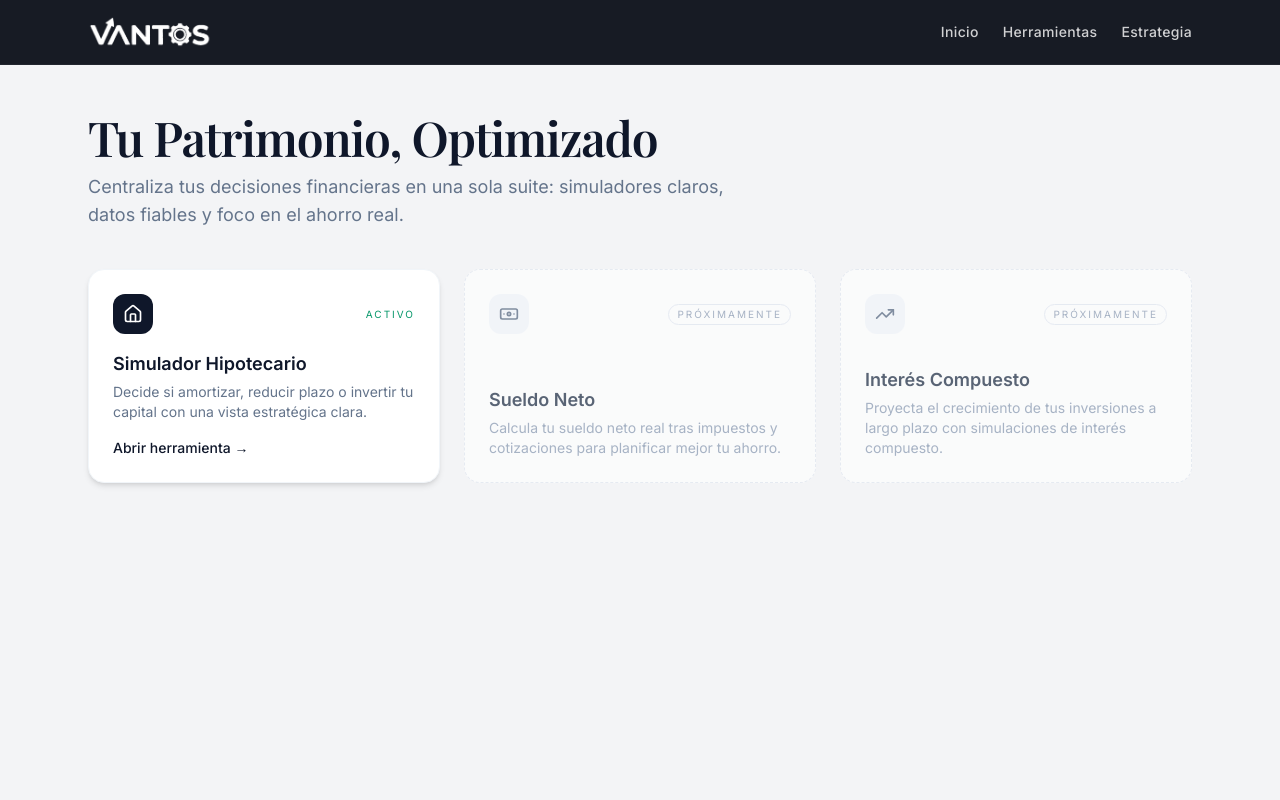
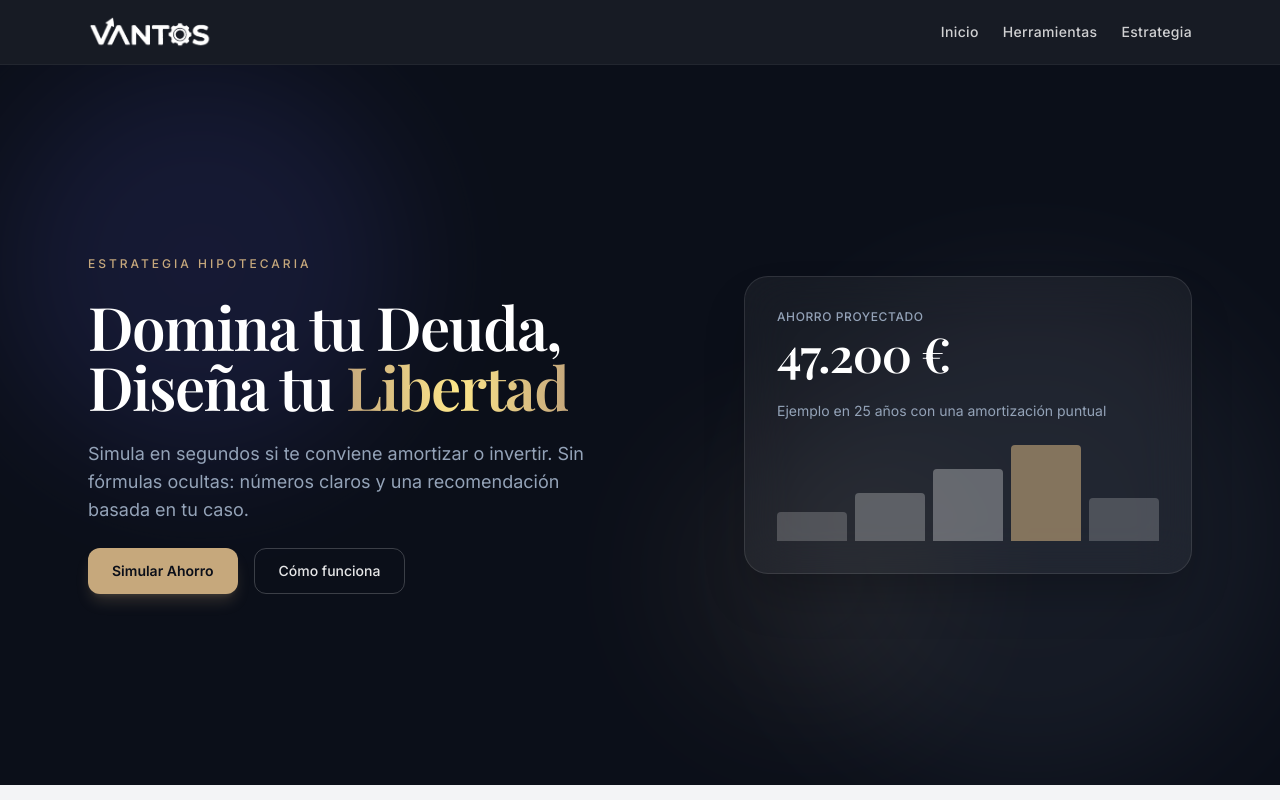
Before and after one commit to bombardeenLaUA/Vantos, a Next.js app: page / in a window 1280 px wide. Shown: the top 800 px of the page. Built offline with nearby package versions, Linux system fonts and the light colour scheme; a web font is replaced by a local one.

Commit message:
fin del cambio de vista

```diff
--- a/app/globals.css
+++ b/app/globals.css
@@ -7,8 +7,6 @@
     text-wrap: balance;
   }
 }
-
-
 
 @layer base {
   :root {
@@ -31,12 +29,12 @@
     --border: 214.3 31.8% 91.4%;
     --input: 214.3 31.8% 91.4%;
     --ring: 222.2 84% 4.9%;
+    --radius: 0.5rem;
     --chart-1: 12 76% 61%;
     --chart-2: 173 58% 39%;
     --chart-3: 197 37% 24%;
     --chart-4: 43 74% 66%;
     --chart-5: 27 87% 67%;
-    --radius: 0.5rem;
   }
   .dark {
     --background: 222.2 84% 4.9%;
@@ -64,20 +62,12 @@
     --chart-4: 280 65% 60%;
     --chart-5: 340 75% 55%;
   }
-}
-
-
-
-@layer base {
   * {
     @apply border-border;
   }
-  body {
-    @apply bg-background text-foreground;
-  }
 }
 
-/* Recharts: eliminar outline/focus feo al clicar/tocar */
+/* Recharts: sin outline al hacer foco */
 .recharts-surface:focus,
 .recharts-layer:focus,
 .recharts-tooltip-wrapper:focus,
@@ -85,14 +75,13 @@
   outline: none !important;
 }
 
-/* Eliminar outline nativo en inputs/selects y controlar el foco con Tailwind */
+/* Inputs/selects: quitar outline nativo, dejar ring de Tailwind */
 select:focus,
 input:focus,
 button:focus {
   outline: none !important;
   box-shadow: none !important;
 }
-
 select:focus-visible,
 input:focus-visible {
   box-shadow: var(--tw-ring-offset-shadow, 0 0 #0000),
--- a/app/layout.tsx
+++ b/app/layout.tsx
@@ -7,13 +7,13 @@ import Footer from "../components/layout/Footer";
 import "./globals.css";
 
 const playfair = Playfair_Display({
-  variable: "--font-serif",
+  variable: "--font-playfair",
   subsets: ["latin"],
   display: "swap",
 });
 
 const inter = Inter({
-  variable: "--font-sans",
+  variable: "--font-inter",
   subsets: ["latin"],
   display: "swap",
 });
--- a/app/page.tsx
+++ b/app/page.tsx
@@ -1,87 +1,93 @@
 import Link from "next/link";
-import { Home as HomeIcon, Banknote, TrendingUp } from "lucide-react";
 
 export default function Home() {
   return (
-    <div className="max-w-6xl mx-auto px-4 sm:px-6 py-12">
-        {/* Hero */}
-        <section className="mb-10">
-          <h1 className="font-serif text-slate-900 text-4xl md:text-5xl font-semibold tracking-tight">
-            Tu Patrimonio, Optimizado
-          </h1>
-          <p className="mt-3 text-slate-500 font-sans text-base md:text-lg max-w-2xl">
-            Centraliza tus decisiones financieras en una sola suite: simuladores claros, datos fiables y foco en el ahorro real.
-          </p>
-        </section>
+    <section className="relative min-h-[90vh] flex items-center bg-vantos-dark overflow-hidden">
+      {/* Luces ambientales (blur extremo, baja opacidad) */}
+      <div
+        className="absolute top-0 left-0 w-[400px] h-[400px] rounded-full blur-3xl opacity-[0.12] bg-indigo-500 pointer-events-none"
+        aria-hidden
+      />
+      <div
+        className="absolute bottom-0 right-0 w-[500px] h-[500px] rounded-full blur-3xl opacity-[0.08] bg-slate-400 pointer-events-none"
+        aria-hidden
+      />
+      <div
+        className="absolute top-1/2 right-1/4 w-[300px] h-[300px] rounded-full blur-3xl opacity-[0.06] bg-vantos-gold pointer-events-none"
+        aria-hidden
+      />
 
-        {/* Bento grid de herramientas */}
-        <section aria-label="Herramientas financieras" className="grid grid-cols-1 md:grid-cols-3 gap-6">
-          {/* Tarjeta 1: Simulador Hipotecario */}
-          <Link
-            href="/herramientas/hipoteca"
-            className="group rounded-2xl bg-white shadow-md hover:shadow-xl transition-shadow border border-slate-100 p-6 flex flex-col justify-between"
-          >
-            <div className="flex items-center justify-between mb-4">
-              <span className="inline-flex h-10 w-10 items-center justify-center rounded-xl bg-slate-900 text-white">
-                <HomeIcon className="w-5 h-5" />
+      <div className="relative max-w-6xl mx-auto px-4 sm:px-6 py-16 w-full">
+        <div className="grid grid-cols-1 lg:grid-cols-2 gap-12 lg:gap-16 items-center">
+          {/* Columna izquierda: texto */}
+          <div className="space-y-6">
+            <p className="text-xs font-sans font-medium tracking-[0.25em] text-vantos-gold uppercase">
+              Estrategia Hipotecaria
+            </p>
+            <h1 className="font-serif text-4xl sm:text-5xl lg:text-6xl font-semibold tracking-tight text-white leading-[1.1]">
+              Domina tu Deuda, Diseña tu{" "}
+              <span className="bg-gradient-to-r from-vantos-gold via-amber-200 to-vantos-gold bg-clip-text text-transparent">
+                Libertad
               </span>
-              <span className="text-[10px] font-sans uppercase tracking-[0.2em] text-emerald-600">
-                Activo
-              </span>
-            </div>
-            <div>
-              <h2 className="font-sans text-lg font-semibold text-slate-900 mb-1">
-                Simulador Hipotecario
-              </h2>
-              <p className="text-sm text-slate-500">
-                Decide si amortizar, reducir plazo o invertir tu capital con una vista estratégica clara.
-              </p>
-            </div>
-            <p className="mt-4 text-sm font-medium text-slate-900 group-hover:text-slate-700">
-              Abrir herramienta →
+            </h1>
+            <p className="text-slate-400 font-sans text-base lg:text-lg max-w-xl leading-relaxed">
+              Simula en segundos si te conviene amortizar o invertir. Sin fórmulas ocultas: números claros y una recomendación basada en tu caso.
             </p>
-          </Link>
-
-          {/* Tarjeta 2: Sueldo Neto (Próximamente) */}
-          <div className="rounded-2xl bg-white/70 border border-dashed border-slate-200 p-6 flex flex-col justify-between opacity-80">
-            <div className="flex items-center justify-between mb-4">
-              <span className="inline-flex h-10 w-10 items-center justify-center rounded-xl bg-slate-100 text-slate-500">
-                <Banknote className="w-5 h-5" />
-              </span>
-              <span className="text-[10px] font-sans uppercase tracking-[0.2em] text-slate-400 border border-slate-200 rounded-full px-2 py-0.5">
-                Próximamente
-              </span>
-            </div>
-            <div>
-              <h2 className="font-sans text-lg font-semibold text-slate-700 mb-1">
-                Sueldo Neto
-              </h2>
-              <p className="text-sm text-slate-400">
-                Calcula tu sueldo neto real tras impuestos y cotizaciones para planificar mejor tu ahorro.
-              </p>
+            <div className="flex flex-wrap gap-4">
+              <Link
+                href="/herramientas/hipoteca"
+                className="inline-flex items-center justify-center rounded-xl bg-vantos-gold px-6 py-3 text-sm font-semibold text-vantos-dark shadow-lg shadow-vantos-gold/20 hover:bg-amber-200 transition-colors"
+              >
+                Simular Ahorro
+              </Link>
+              <a
+                href="#"
+                className="inline-flex items-center justify-center rounded-xl border border-white/20 px-6 py-3 text-sm font-medium text-white/90 hover:bg-white/5 hover:border-white/30 transition-colors"
+              >
+                Cómo funciona
+              </a>
             </div>
           </div>
 
-          {/* Tarjeta 3: Interés Compuesto (Próximamente) */}
-          <div className="rounded-2xl bg-white/70 border border-dashed border-slate-200 p-6 flex flex-col justify-between opacity-80">
-            <div className="flex items-center justify-between mb-4">
-              <span className="inline-flex h-10 w-10 items-center justify-center rounded-xl bg-slate-100 text-slate-500">
-                <TrendingUp className="w-5 h-5" />
-              </span>
-              <span className="text-[10px] font-sans uppercase tracking-[0.2em] text-slate-400 border border-slate-200 rounded-full px-2 py-0.5">
-                Próximamente
-              </span>
-            </div>
-            <div>
-              <h2 className="font-sans text-lg font-semibold text-slate-700 mb-1">
-                Interés Compuesto
-              </h2>
-              <p className="text-sm text-slate-400">
-                Proyecta el crecimiento de tus inversiones a largo plazo con simulaciones de interés compuesto.
+          {/* Columna derecha: tarjeta glassmorphism + dato */}
+          <div className="flex justify-center lg:justify-end">
+            <div className="w-full max-w-md rounded-3xl border border-white/10 bg-white/5 backdrop-blur-xl shadow-2xl p-8">
+              <p className="text-xs font-sans font-medium tracking-wider text-slate-400 uppercase mb-1">
+                Ahorro Proyectado
               </p>
+              <p className="font-serif text-5xl font-semibold text-white tracking-tight mb-6">
+                47.200 €
+              </p>
+              <p className="text-sm text-slate-400 font-sans mb-6">
+                Ejemplo en 25 años con una amortización puntual
+              </p>
+              {/* Gráfico decorativo simple (barras CSS) */}
+              <div className="flex items-end gap-2 h-24" aria-hidden>
+                <div
+                  className="flex-1 rounded-t bg-white/20 min-h-[20%]"
+                  style={{ height: "30%" }}
+                />
+                <div
+                  className="flex-1 rounded-t bg-white/25 min-h-[20%]"
+                  style={{ height: "50%" }}
+                />
+                <div
+                  className="flex-1 rounded-t bg-white/30 min-h-[20%]"
+                  style={{ height: "75%" }}
+                />
+                <div
+                  className="flex-1 rounded-t bg-vantos-gold/60 min-h-[20%]"
+                  style={{ height: "100%" }}
+                />
+                <div
+                  className="flex-1 rounded-t bg-white/20 min-h-[20%]"
+                  style={{ height: "45%" }}
+                />
+              </div>
             </div>
           </div>
-        </section>
-    </div>
+        </div>
+      </div>
+    </section>
   );
 }
--- a/tailwind.config.ts
+++ b/tailwind.config.ts
@@ -10,8 +10,8 @@ const config: Config = {
   theme: {
   	extend: {
   		fontFamily: {
-  			serif: ["var(--font-serif)", "Georgia", "serif"],
-  			sans: ["var(--font-sans)", "system-ui", "sans-serif"],
+  			serif: ["var(--font-playfair)", "Georgia", "serif"],
+  			sans: ["var(--font-inter)", "system-ui", "sans-serif"],
   		},
   		colors: {
         "vantos-dark": "#0B0F19",
```
